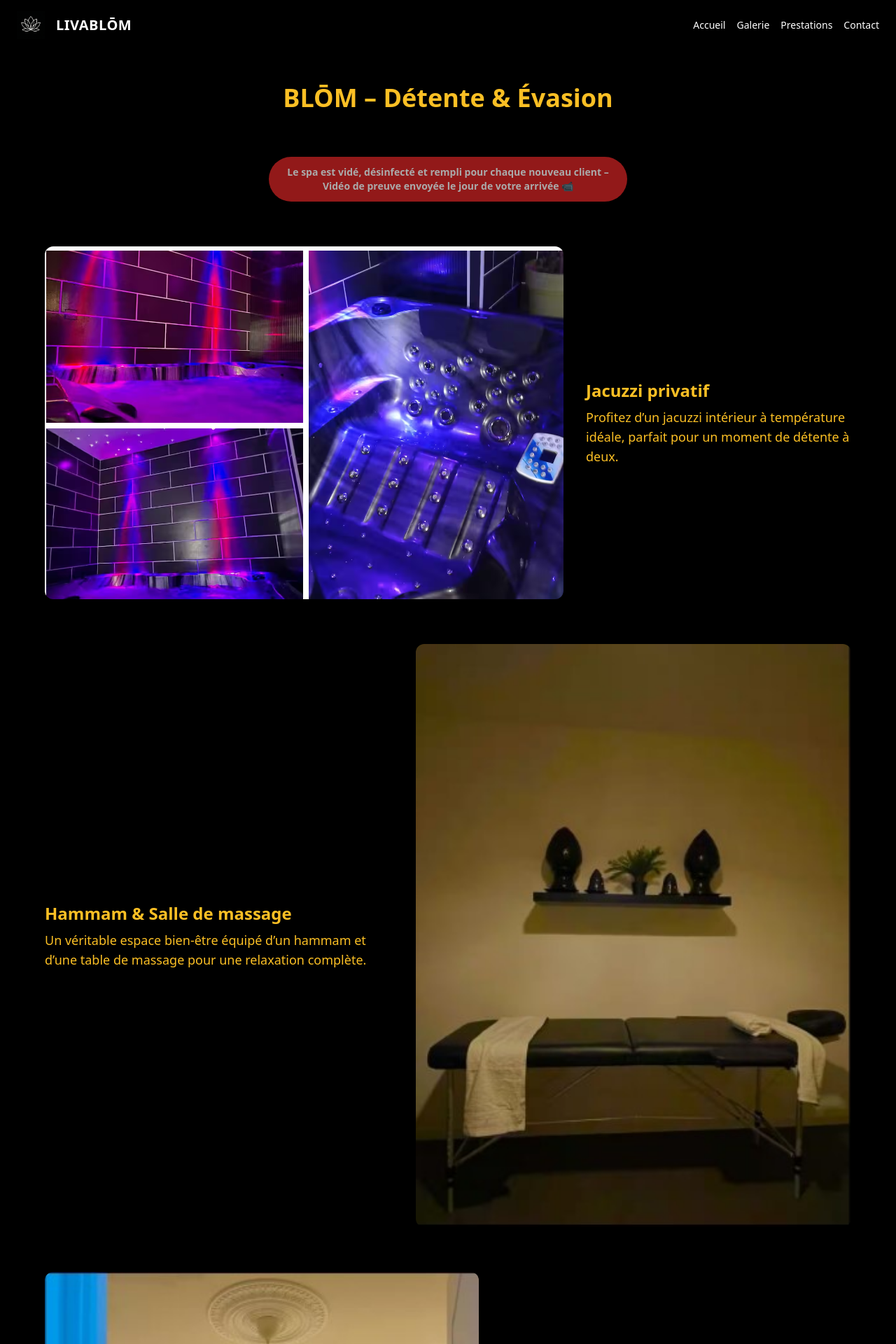
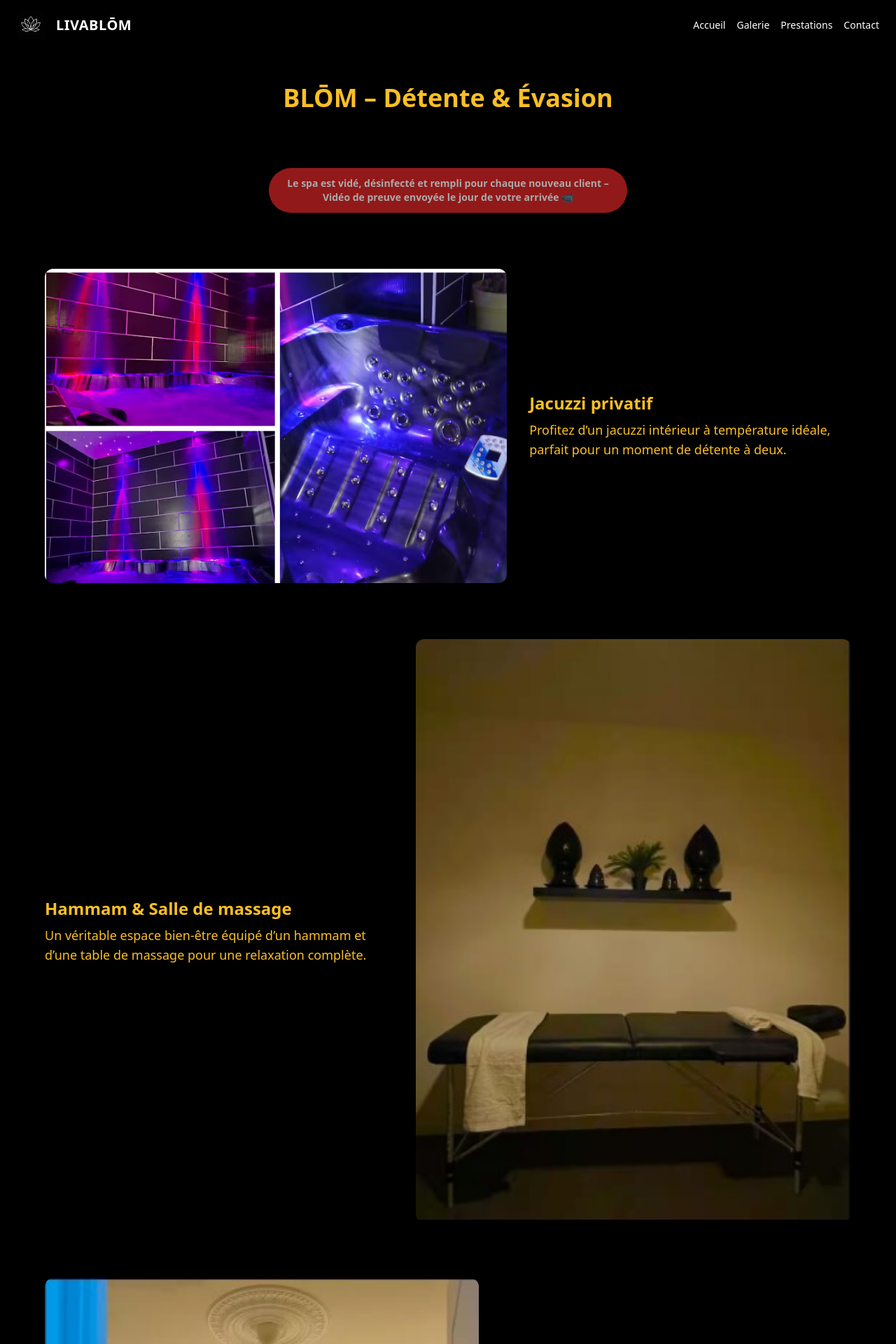
Before and after one commit to LIVABLOM/LIVABLOM, a Jekyll site: the page built from blom.md, in a window 1280 px wide. Shown: the top 1920 px of the page at 70% size. Built offline with Jekyll 4.4.1, drawn with Linux system fonts in a browser that asks for light colours.

Commit message:
Update blom.md

```diff
--- a/blom.md
+++ b/blom.md
@@ -5,7 +5,7 @@
 ---
 
 <section class="bg-black text-yellow-400 py-12 px-6 w-full">
-  <div class="max-w-6xl mx-auto space-y-16">
+  <div class="max-w-6xl mx-auto space-y-20">
 
     <h1 class="text-4xl font-bold mb-12 text-center">BLŌM – Détente & Évasion</h1>
 
@@ -15,34 +15,43 @@
     </div>
 
     <!-- Bloc 1 -->
-    <div class="flex flex-col md:flex-row items-center gap-8">
-      <img src="{{ site.baseurl }}/assets/galerie/blom/image-jacuzzi.png" alt="Jacuzzi privatif" class="w-full md:w-[45%] max-h-[400px] object-cover rounded-xl shadow-lg" />
-      <div class="md:w-[55%] text-lg">
+    <div class="relative flex flex-col md:flex-row items-center gap-8 group">
+      <div class="relative w-full md:w-[45%] max-h-[300px] overflow-hidden rounded-xl shadow-lg">
+        <img src="{{ site.baseurl }}/assets/galerie/blom/image-jacuzzi.png" alt="Jacuzzi privatif" class="w-full h-full object-cover brightness-75 group-hover:brightness-100 transition duration-300" />
+        <div class="absolute inset-0 bg-black/30 backdrop-blur-sm rounded-xl"></div>
+      </div>
+      <div class="md:w-[55%] text-lg z-10">
         <h2 class="text-2xl font-semibold mb-2">Jacuzzi privatif</h2>
         <p>Profitez d’un jacuzzi intérieur à température idéale, parfait pour un moment de détente à deux.</p>
       </div>
     </div>
 
     <!-- Bloc 2 -->
-    <div class="flex flex-col md:flex-row-reverse items-center gap-8">
-      <img src="{{ site.baseurl }}/assets/galerie/blom/blom31.jpg" alt="Hammam et salle de massage" class="w-full md:w-[45%] max-h-[400px] object-cover rounded-xl shadow-lg" />
-      <div class="md:w-[55%] text-lg">
+    <div class="relative flex flex-col md:flex-row-reverse items-center gap-8 group">
+      <div class="relative w-full md:w-[45%] max-h-[300px] overflow-hidden rounded-xl shadow-lg">
+        <img src="{{ site.baseurl }}/assets/galerie/blom/blom31.jpg" alt="Hammam et salle de massage" class="w-full h-full object-cover brightness-75 group-hover:brightness-100 transition duration-300" />
+        <div class="absolute inset-0 bg-black/30 backdrop-blur-sm rounded-xl"></div>
+      </div>
+      <div class="md:w-[55%] text-lg z-10">
         <h2 class="text-2xl font-semibold mb-2">Hammam & Salle de massage</h2>
         <p>Un véritable espace bien-être équipé d’un hammam et d’une table de massage pour une relaxation complète.</p>
       </div>
     </div>
 
     <!-- Bloc 3 -->
-    <div class="flex flex-col md:flex-row items-center gap-8">
-      <img src="{{ site.baseurl }}/assets/galerie/blom/blom13.jpg" alt="Lit king size et coin salon" class="w-full md:w-[45%] max-h-[400px] object-cover rounded-xl shadow-lg" />
-      <div class="md:w-[55%] text-lg">
+    <div class="relative flex flex-col md:flex-row items-center gap-8 group">
+      <div class="relative w-full md:w-[45%] max-h-[300px] overflow-hidden rounded-xl shadow-lg">
+        <img src="{{ site.baseurl }}/assets/galerie/blom/blom13.jpg" alt="Lit king size et coin salon" class="w-full h-full object-cover brightness-75 group-hover:brightness-100 transition duration-300" />
+        <div class="absolute inset-0 bg-black/30 backdrop-blur-sm rounded-xl"></div>
+      </div>
+      <div class="md:w-[55%] text-lg z-10">
         <h2 class="text-2xl font-semibold mb-2">Lit King Size & coin salon</h2>
         <p>Un lit spacieux et confortable accompagné d’un coin salon pour partager un moment à deux en toute intimité.</p>
       </div>
     </div>
 
     <!-- Bouton Réserver -->
-    <div class="text-center">
+    <div class="text-center pt-10">
       <a href="{{ site.baseurl }}/contact" class="inline-block bg-yellow-400 text-black font-semibold px-8 py-3 rounded-lg hover:bg-yellow-300 transition">
         Demander une réservation
       </a>
```
